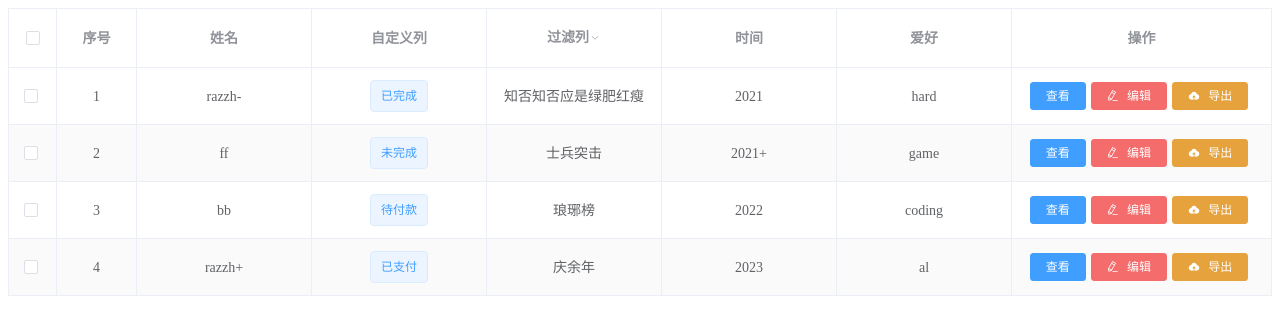
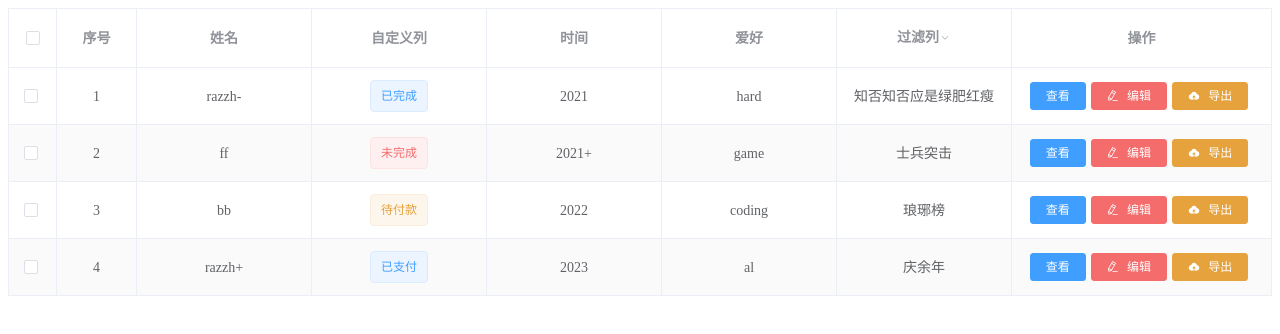
Before and after one commit to razzh7/element-table-template, a Vue app: page / in a window 1280 px wide. Shown: the top 334 px of the page. Built offline with nearby package versions, Linux system fonts and the light colour scheme.

Commit message:
add:整体代码优化

```diff
--- a/src/App.vue
+++ b/src/App.vue
@@ -1,11 +1,7 @@
 <template>
   <div id="app">
     <fast-table :data="fastData" :columns="columns" border stripe @filter-change="filterChange"></fast-table>
-    <el-dialog
-      title="提示"
-      :visible.sync="dialogVisible"
-      width="30%"
-    >
+    <el-dialog title="提示" :visible.sync="dialogVisible" width="30%">
       <span>这是一段信息</span>
       <span slot="footer" class="dialog-footer">
         <el-button @click="dialogVisible = false">取 消</el-button>
@@ -17,116 +13,31 @@
 
 <script>
 import FastTable from "./components/FastTable.vue";
+import mock from './utils/mockData'
+import { eTableList } from "./utils/eTable";
+
 export default {
   name: "App",
   data() {
+    const List = eTableList(this.filterTags, this.handleCb) // 传入要执行的函数
     return {
       dialogVisible: false,
       fastData: [
-          {
-            name: "razzh-",
-            date: "2021",
-            habbit: "hard",
-            tv: "知否知否应是绿肥红瘦",
-            custom: "已完成"
-          },
-          {
-            name: 'ff',
-            date: "2021+",
-            habbit: "game",
-            tv: "士兵突击",
-            custom: "未完成"
-          },
-          {
-            name: "bb",
-            date: "2022",
-            habbit: "coding",
-            tv: "琅琊榜",
-            custom: "待付款"
-          },
-          {
-            name: "razzh+",
-            date: "2023",
-            habbit: "al",
-            tv: "庆余年",
-            custom: "已支付"
-          },
-        ],
+        ...mock.list
+      ],
       columns: [
-        {
-          type: "selection"  // 是否开启多选
-        },
-        {
-          isIndex: { type: "index", width: 80, label: "序号", isPagination: false } // isPagination是否开启分页随页数自增
-        },
-        {
-          attrs: { label: "姓名", prop: "name" },
-        },
-        {
-          customColumn: { label: "自定义列",
-            render: (h,params) => {
-            return (
-              <div>
-                <el-tag>{ params.row.custom }</el-tag>
-              </div>
-              )
-            }
-          }
-        },
-        {
-          filter: { label: "过滤列",
-                    prop:"tv",
-                    filters:[
-                              {text: '士兵突击', value: '士兵突击'},
-                              {text: '知否知否应是绿肥红瘦', value: '知否知否应是绿肥红瘦'},
-                              {text: '琅琊榜', value: '琅琊榜'},
-                              {text: '庆余年', value: '庆余年'}],
-                    filterMethod: this.filterTags
-                  }
-        },
-        {
-          attrs: { label: "时间", prop: "date" },
-        },
-        {
-          attrs: { label: "爱好", prop: "habbit" },
-        },
-        {
-          operation: {
-            label: "操作",
-            width: 260,
-            btnList: [
-            {
-              name: "查看", // 操作节点名称
-              type: "primary", // 按钮类型
-              // icon: "el-icon-check",
-              handleCb: this.handleCb
-            },
-            {
-              name: "编辑", // 操作节点名称
-              type: "danger", // 按钮类型
-              icon: "el-icon-edit",
-              handleCb: this.handleCb
-            },
-            {
-              name: "导出", // 操作节点名称
-              type: "warning", // 按钮类型
-              icon: "el-icon-upload",
-              handleCb: this.handleCb
-            }
-          ],
-          }
-        }
+        ...List
       ],
     };
   },
   methods: {
     handleCb(index, row, name) {
-      console.log('index',index);
-      console.log('row',row);
-      console.log('name',name);
+      console.log('index', index);
+      console.log('row', row);
+      console.log('name', name);
       this.dialogVisible = true; // 开启dialog
     },
-    filterTags(value,row){
+    filterTags(value, row) {
       return value === row.tv;
     },
     filterChange() {
--- a/src/components/FastTable.vue
+++ b/src/components/FastTable.vue
@@ -41,7 +41,6 @@
         <!-- 自定义列 -->
         <el-table-column
           v-else-if="column.customColumn"
-          :key="index"
           :label="column.customColumn.label"
           align="center">
           <template slot-scope="scope">
--- /dev/null
+++ b/src/utils/eTable.js
@@ -0,0 +1,86 @@
+export function eTableList() {
+  const filterTags = arguments[0]
+  const handleCb = arguments[1]
+  let appList = [
+    {
+      type: "selection"  // 是否开启多选
+    },
+    {
+      isIndex: { type: "index", width: 80, label: "序号", isPagination: false } // isPagination是否开启分页随页数自增
+    },
+    {
+      attrs: { label: "姓名", prop: "name" },
+    },
+    {
+      customColumn: {
+        label: "自定义列",
+        render: (h, params) => {
+          if (params.row.custom === '待付款') {
+            return (
+              <div>
+                <el-tag type="warning">{params.row.custom}</el-tag>
+              </div>
+            )
+          } else if (params.row.custom === '未完成') {
+            return (
+              <div>
+                <el-tag type="danger">{params.row.custom}</el-tag>
+              </div>
+            )
+          } else {
+            return (
+              <div>
+                <el-tag>{params.row.custom}</el-tag>
+              </div>
+            )
+          }
+        }
+      }
+    },
+    {
+      attrs: { label: "时间", prop: "date" },
+    },
+    {
+      attrs: { label: "爱好", prop: "habbit" },
+    },
+    {
+      filter: {
+        label: "过滤列",
+        prop: "tv",
+        filters: [
+          { text: '士兵突击', value: '士兵突击' },
+          { text: '知否知否应是绿肥红瘦', value: '知否知否应是绿肥红瘦' },
+          { text: '琅琊榜', value: '琅琊榜' },
+          { text: '庆余年', value: '庆余年' }],
+        filterMethod: filterTags
+      }
+    },
+    {
+      operation: {
+        label: "操作",
+        width: 260,
+        btnList: [
+          {
+            name: "查看", // 操作节点名称
+            type: "primary", // 按钮类型
+            // icon: "el-icon-check",
+            handleCb: handleCb
+          },
+          {
+            name: "编辑", // 操作节点名称
+            type: "danger", // 按钮类型
+            icon: "el-icon-edit",
+            handleCb: handleCb
+          },
+          {
+            name: "导出", // 操作节点名称
+            type: "warning", // 按钮类型
+            icon: "el-icon-upload",
+            handleCb: handleCb
+          }
+        ],
+      }
+    }
+  ]
+  return appList
+}
--- /dev/null
+++ b/src/utils/mockData.js
@@ -0,0 +1,32 @@
+export default {
+  list: [
+    {
+      name: "razzh-",
+      date: "2021",
+      habbit: "hard",
+      tv: "知否知否应是绿肥红瘦",
+      custom: "已完成"
+    },
+    {
+      name: 'ff',
+      date: "2021+",
+      habbit: "game",
+      tv: "士兵突击",
+      custom: "未完成"
+    },
+    {
+      name: "bb",
+      date: "2022",
+      habbit: "coding",
+      tv: "琅琊榜",
+      custom: "待付款"
+    },
+    {
+      name: "razzh+",
+      date: "2023",
+      habbit: "al",
+      tv: "庆余年",
+      custom: "已支付"
+    }
+  ]
+}
```
